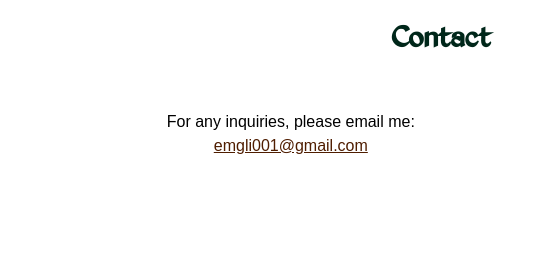
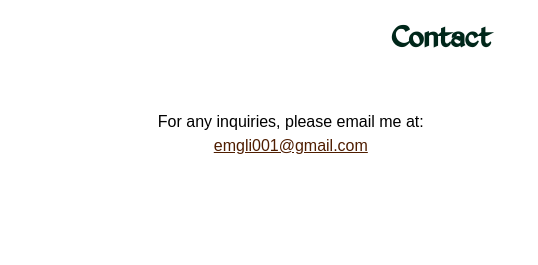
Before and after one commit to k-rush/flowers-by-emma, a plain HTML site: page contact.html in a window 1280 px wide. Shown: the part 95-360 px from the top of the page, 244-782 px from the left. Drawn offline with Linux system fonts and the light colour scheme.

Commit message:
Test publish

```diff
--- a/contact.html
+++ b/contact.html
@@ -29,7 +29,7 @@
                 </div>
                 <div class="main-section">
                     <div class="main-text">
-                        <p>For any inquiries, please email me: <a href="mailto:emgli001@gmail.com">emgli001@gmail.com</a></p>
+                        <p>For any inquiries, please email me at: <a href="mailto:emgli001@gmail.com">emgli001@gmail.com</a></p>
                     </div>
                     <div class="main-image">
                         <!--<img src="images/DSCF0351.jpg"  alt="Image 2">-->
```
